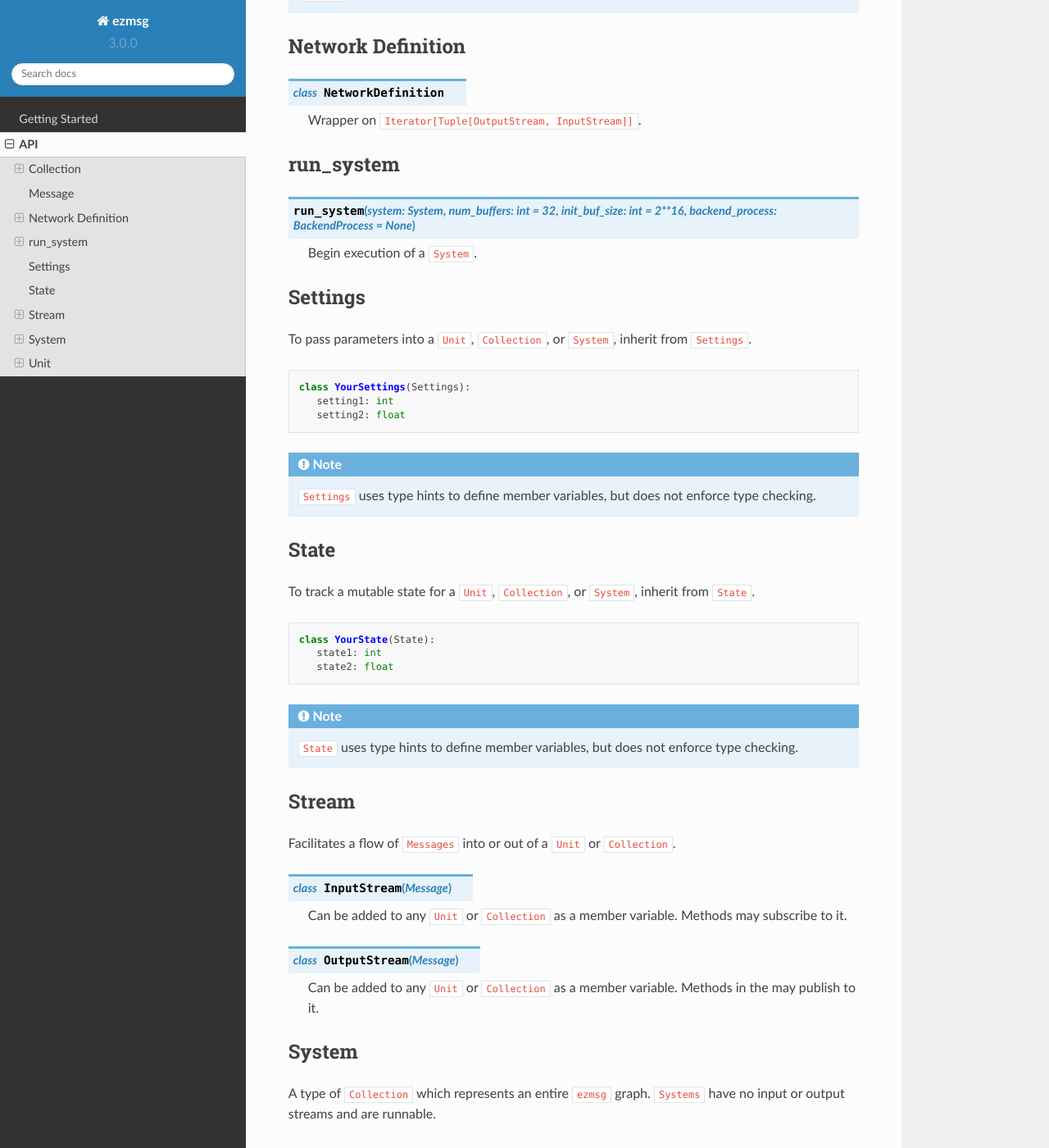
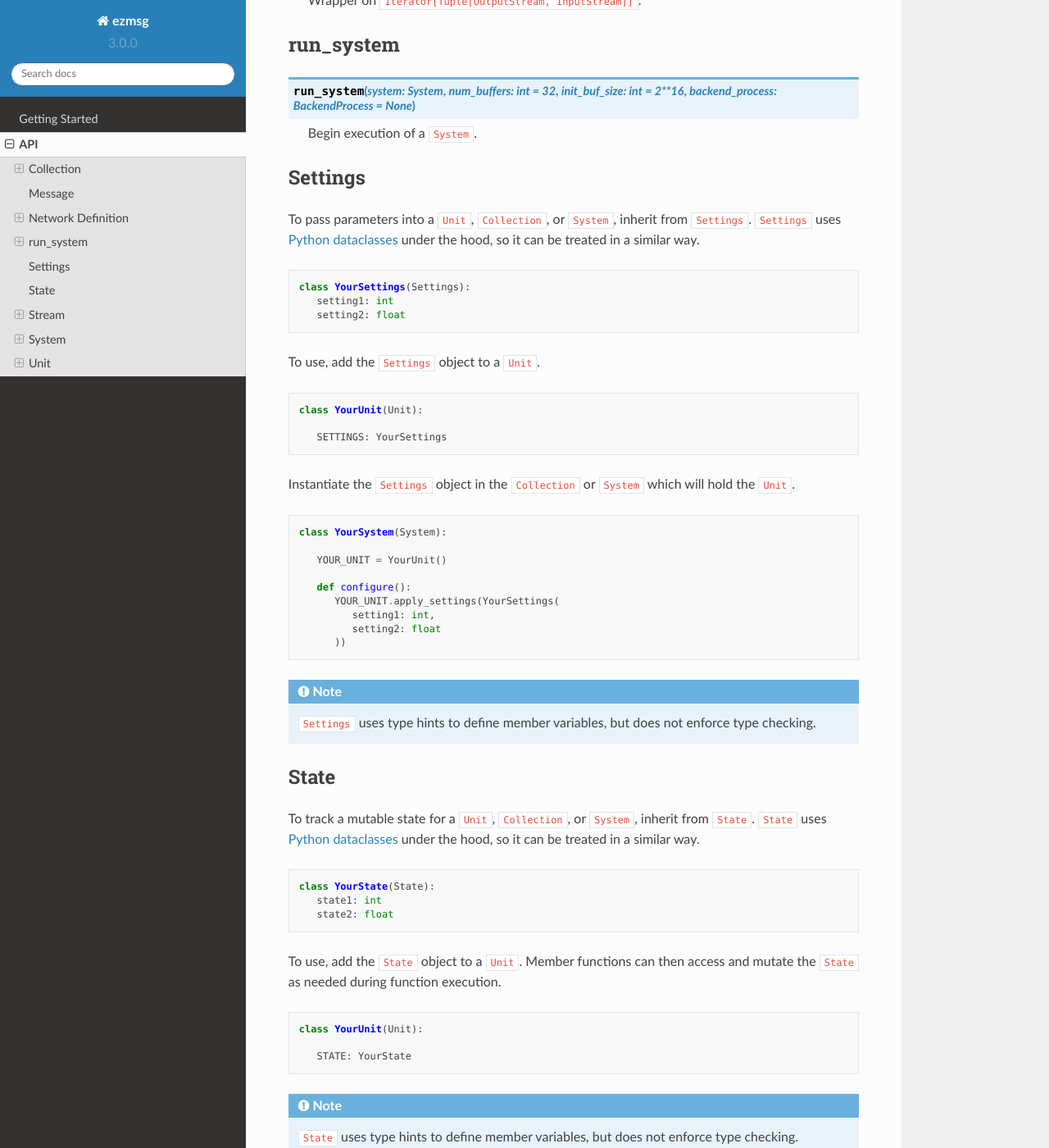
Before and after one commit to hannahgooden/readthedocs-sandbox, a Sphinx documentation site: the page built from docs/source/api.rst, in a window 1280 px wide and 1400 px high, scrolled down 1237 px. Shown: the whole window at 82% size. Built offline with Sphinx 7.4.7 and the Read the Docs theme 2.0.0, drawn with Linux system fonts in a browser that asks for light colours; some of the changed text lies outside the part shown.

Commit message:
Fix typos

```diff
--- a/docs/source/api.rst
+++ b/docs/source/api.rst
@@ -51,6 +49,8 @@ Network Definition
 
    Wrapper on ``Iterator[Tuple[OutputStream, InputStream]]``.
 
+.. _run-system:
+
 run_system
 ----------
 
@@ -61,7 +61,7 @@ run_system
 Settings
 --------
 
-To pass parameters into a ``Unit``, ``Collection``, or ``System``, inherit from ``Settings``.
+To pass parameters into a ``Unit``, ``Collection``, or ``System``, inherit from ``Settings``. ``Settings`` uses `Python dataclasses <https://docs.python.org/3/library/dataclasses.html>`_ under the hood, so it can be treated in a similar way.
 
 .. code-block:: python
 
@@ -69,19 +69,49 @@ To pass parameters into a ``Unit``, ``Collection``, or ``System``, inherit from
       setting1: int
       setting2: float
 
+To use, add the ``Settings`` object to a ``Unit``.
+
+.. code-block:: python
+
+   class YourUnit(Unit):
+
+      SETTINGS: YourSettings
+
+Instantiate the ``Settings`` object in the ``Collection`` or ``System`` which will hold the ``Unit``.
+
+.. code-block:: python
+
+   class YourSystem(System):
+
+      YOUR_UNIT = YourUnit()
+
+      def configure():
+         YOUR_UNIT.apply_settings(YourSettings(
+            setting1: int,
+            setting2: float
+         ))
+
 .. note::
    ``Settings`` uses type hints to define member variables, but does not enforce type checking.
 
 State
 -----
 
-To track a mutable state for a ``Unit``, ``Collection``, or ``System``, inherit from ``State``.
+To track a mutable state for a ``Unit``, ``Collection``, or ``System``, inherit from ``State``. ``State`` uses `Python dataclasses <https://docs.python.org/3/library/dataclasses.html>`_ under the hood, so it can be treated in a similar way.
 
 .. code-block:: python
 
    class YourState(State):
       state1: int
       state2: float
+
+To use, add the ``State`` object to a ``Unit``. Member functions can then access and mutate the ``State`` as needed during function execution.
+
+.. code-block:: python
+
+   class YourUnit(Unit):
+
+      STATE: YourState
 
 .. note::
    ``State`` uses type hints to define member variables, but does not enforce type checking.
@@ -98,19 +128,19 @@ Facilitates a flow of ``Messages`` into or out of a ``Unit`` or ``Collection``.
 
 .. class:: OutputStream(Message)
 
-   Can be added to any ``Unit`` or ``Collection`` as a member variable. Methods in the may publish to it.
+   Can be added to any ``Unit`` or ``Collection`` as a member variable. Methods may publish to it.
 
 System
 ------
 
-A type of ``Collection`` which represents an entire ``ezmsg`` graph. ``Systems`` have no input or output streams and are runnable.
+A type of ``Collection`` which represents an entire ``ezmsg`` graph. ``Systems`` have no input or output streams and are runnable via :ref:`run-system`.
 
 Lifecycle Hooks
 ^^^^^^^^^^^^^^^
 
 .. py:method:: configure( self )
 
-   Runs when the ``System`` is instantiated. This is the best place to call ``Unit.apply_settings()`` on each member ``Unit`` of the ``Collection``.
+   Runs when the ``System`` is instantiated. This is the best place to call ``Unit.apply_settings()`` on each member ``Unit`` of the ``System``.
 
 Overridable Methods
 ^^^^^^^^^^^^^^^^^^^^
--- a/docs/source/getting-started.rst
+++ b/docs/source/getting-started.rst
@@ -3,7 +3,7 @@ Getting Started
 
 System Requirements
 -------------------
-Due to reliance on multiprocessing.shared_memory, ezmsg requires minimum Python 3.8. Beyond that, ezmsg is a pure Python library with no external dependencies.
+Due to reliance on ``multiprocessing.shared_memory``, ``ezmsg`` requires minimum Python 3.8. Beyond that, ezmsg is a pure Python library with no external dependencies.
 
 Testing ezmsg requires:
 
@@ -17,7 +17,7 @@ Installation
 
 Clone the project, then create a virtual environment and install it there.
 
-.. code-block:: python
+.. code-block:: powershell
 
   # Windows
   python3 -m venv env
@@ -28,7 +28,7 @@ Clone the project, then create a virtual environment and install it there.
 
   (env) python -m pytest -v tests # Optionally, Perform tests
 
-.. code-block:: python
+.. code-block:: bash
 
   # Unix-based
   python3 -m venv env
```
Also changed, not shown: other parts of docs/source/api.rst (+3 -4 lines), docs/source/index.rst (+6 -4 lines).
